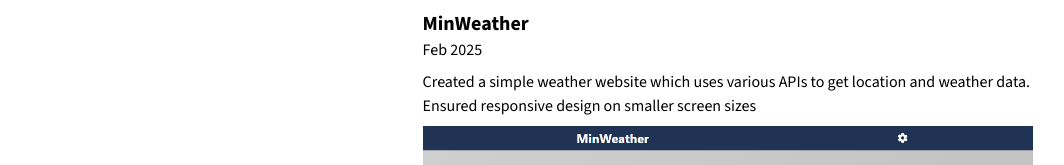
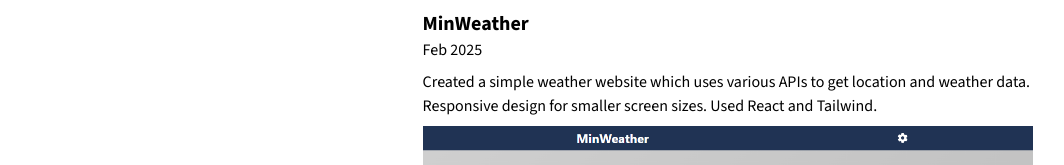
Before and after one commit to MaxSaar1998/personal-website, a React (Create React App) app: page / in a window 1280 px wide. Shown: the part 550-715 px from the top of the page, without its empty margins (183-1247 px from the left). Built offline with nearby package versions, Linux system fonts and the light colour scheme.

Commit message:
minor sentence changes

```diff
--- a/src/components/projects.js
+++ b/src/components/projects.js
@@ -15,7 +15,7 @@ const Projects = () => {
                 title='MinWeather'
                 date='Feb 2025'
                 description='Created a simple weather website which uses various APIs to get location and weather data.
-                    Ensured responsive design on smaller screen sizes
+                    Responsive design for smaller screen sizes. Used React and Tailwind.
                 '
                 href='https://maxsaar1998.github.io/weather-site/'
                 images={[minWeatherScreenshot]}
```
